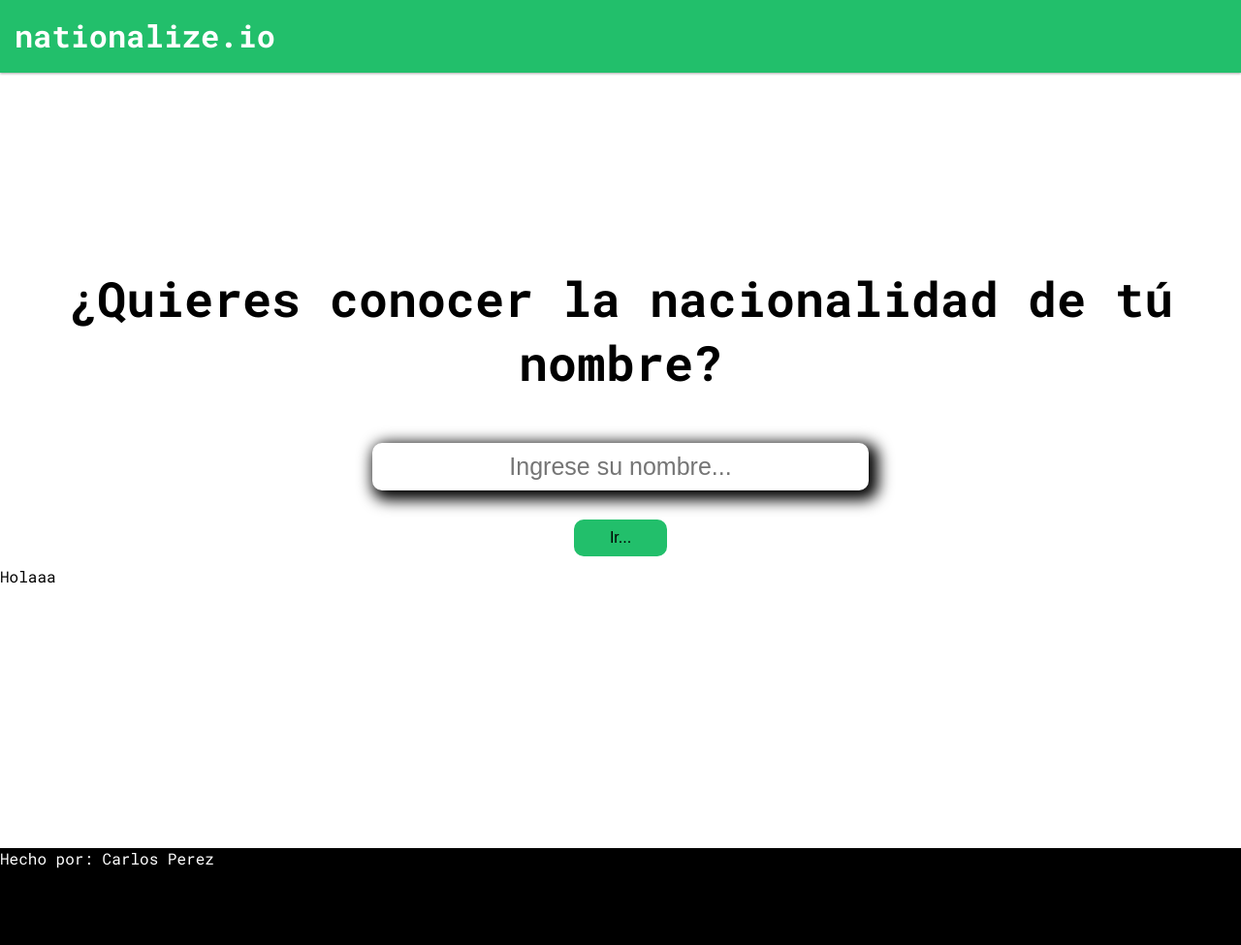
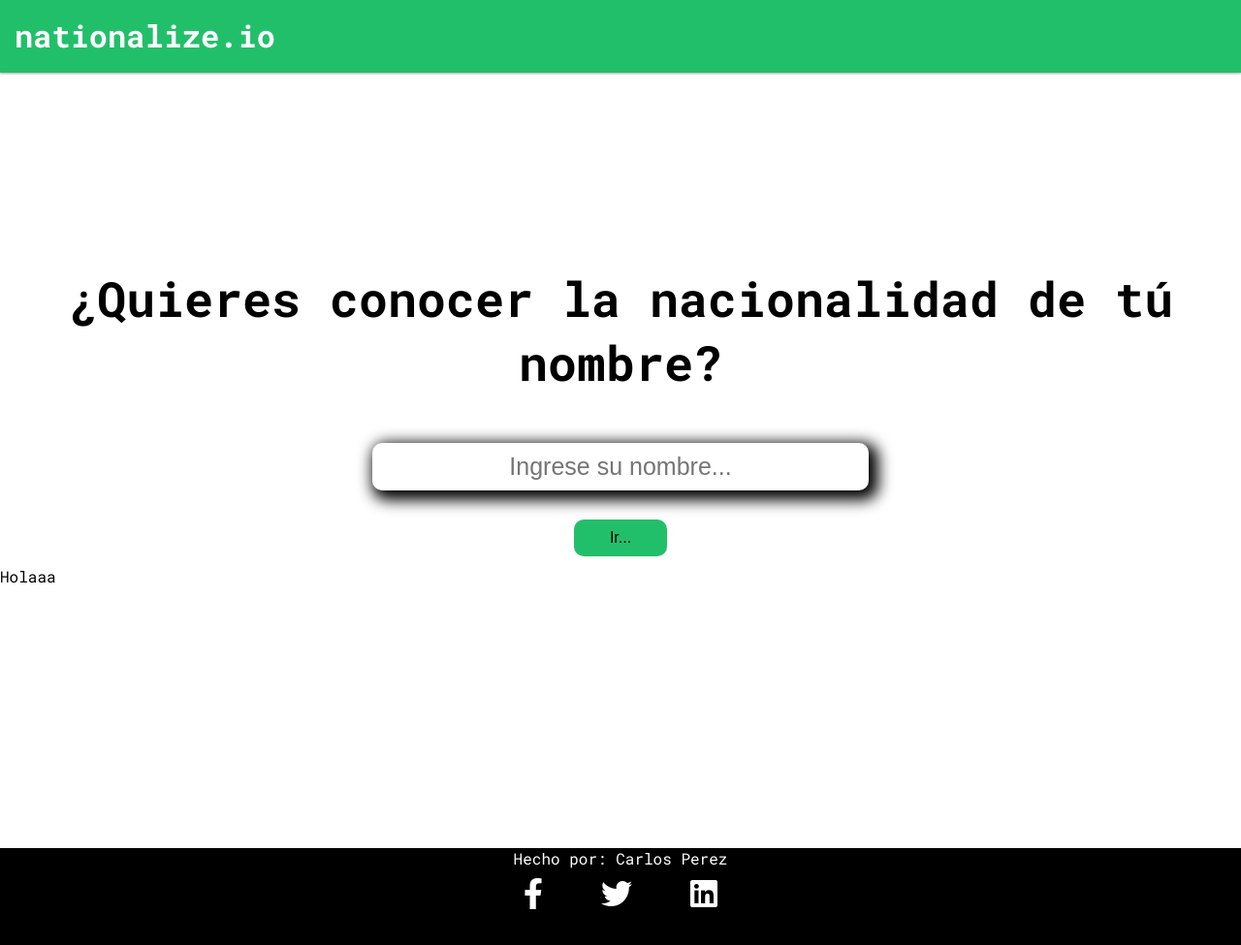
Before and after one commit to carlos-a-pv/nationalize, a plain HTML site: page public/index.html in a window 1280 px wide. Shown: the whole page at 97% size. Drawn offline with Linux system fonts and the light colour scheme; no server answers.

Commit message:
add social medias links

```diff
--- a/public/index.html
+++ b/public/index.html
@@ -10,6 +10,8 @@
     <link rel="preconnect" href="https://fonts.googleapis.com">
     <link rel="preconnect" href="https://fonts.gstatic.com" crossorigin>
     <link href="https://fonts.googleapis.com/css2?family=Roboto+Mono:wght@400;700&family=Roboto:wght@400;700&display=swap" rel="stylesheet">
+     <!-- FONT AWESOME-->
+  <link rel="stylesheet" href="https://cdnjs.cloudflare.com/ajax/libs/font-awesome/5.15.1/css/all.min.css">
     <title>Nationalize</title>
 </head>
 <body>
@@ -29,6 +31,17 @@
     </main>
     <footer>
         <p>Hecho por: Carlos Perez</p>
+        <div class="social-media">
+            <a href="https://www.facebook.com/CarlosP07/" target="_blank">
+                <i class="fab fa-facebook-f"></i>
+              </a>
+            <a href="https://twitter.com/CarlosPerezVer6" target="_blank">
+                <i class="fab fa-twitter"></i>
+              </a>
+              <a href="https://www.linkedin.com/in/carlos-perez-71b7b1184/" target="_blank">
+                <i class="fab fa-linkedin"></i>
+              </a>
+        </div>
     </footer>
 
     <script src="../main.js">
--- a/styles.css
+++ b/styles.css
@@ -75,4 +75,18 @@ footer {
 }
 footer p {
     color: #fff;
+    text-align: center;
 }
+.social-media {
+    display: flex;
+    align-items: center;
+    justify-content: center;
+}
+.social-media a {
+    margin: 0 30px;
+    margin-top: 10px;
+}
+.social-media a i{
+    font-size: 2rem;
+    color: white;
+}
```
